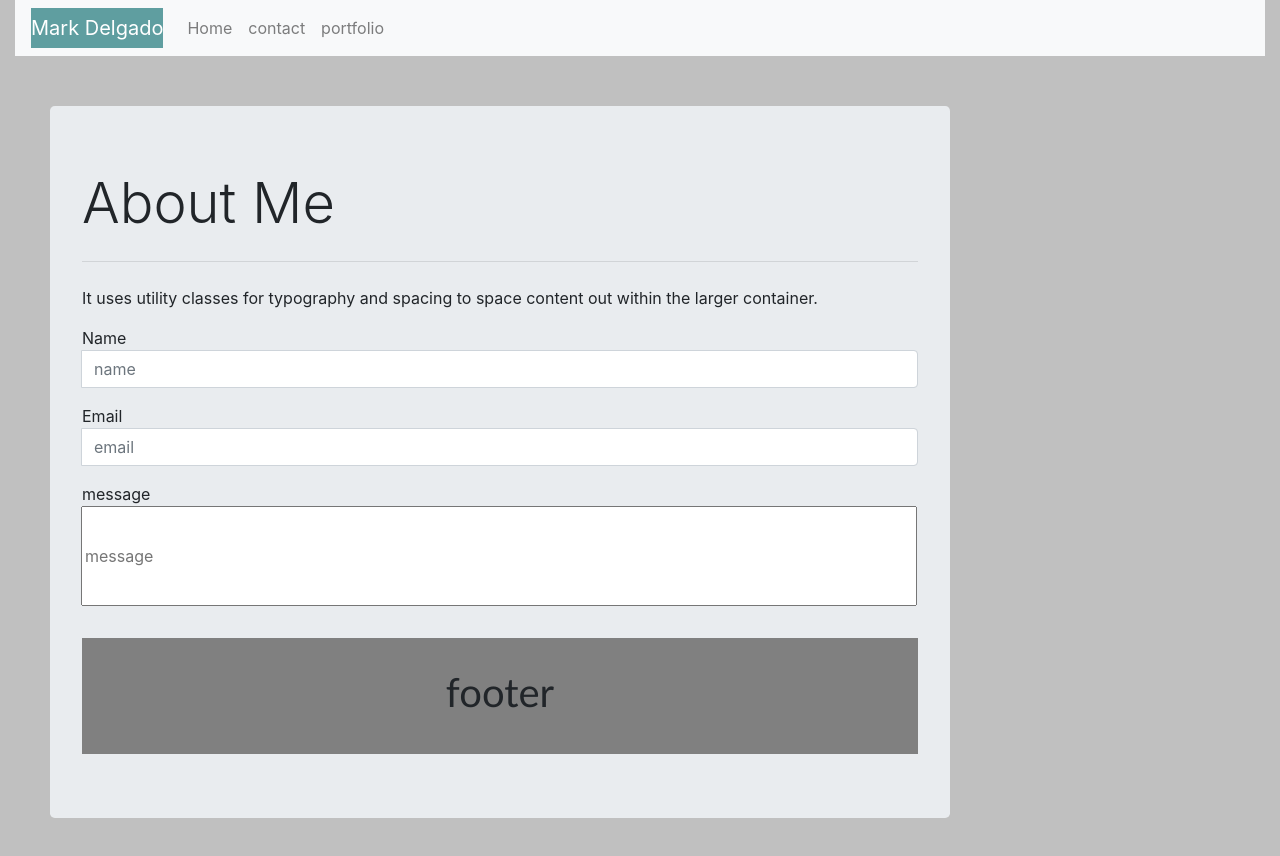
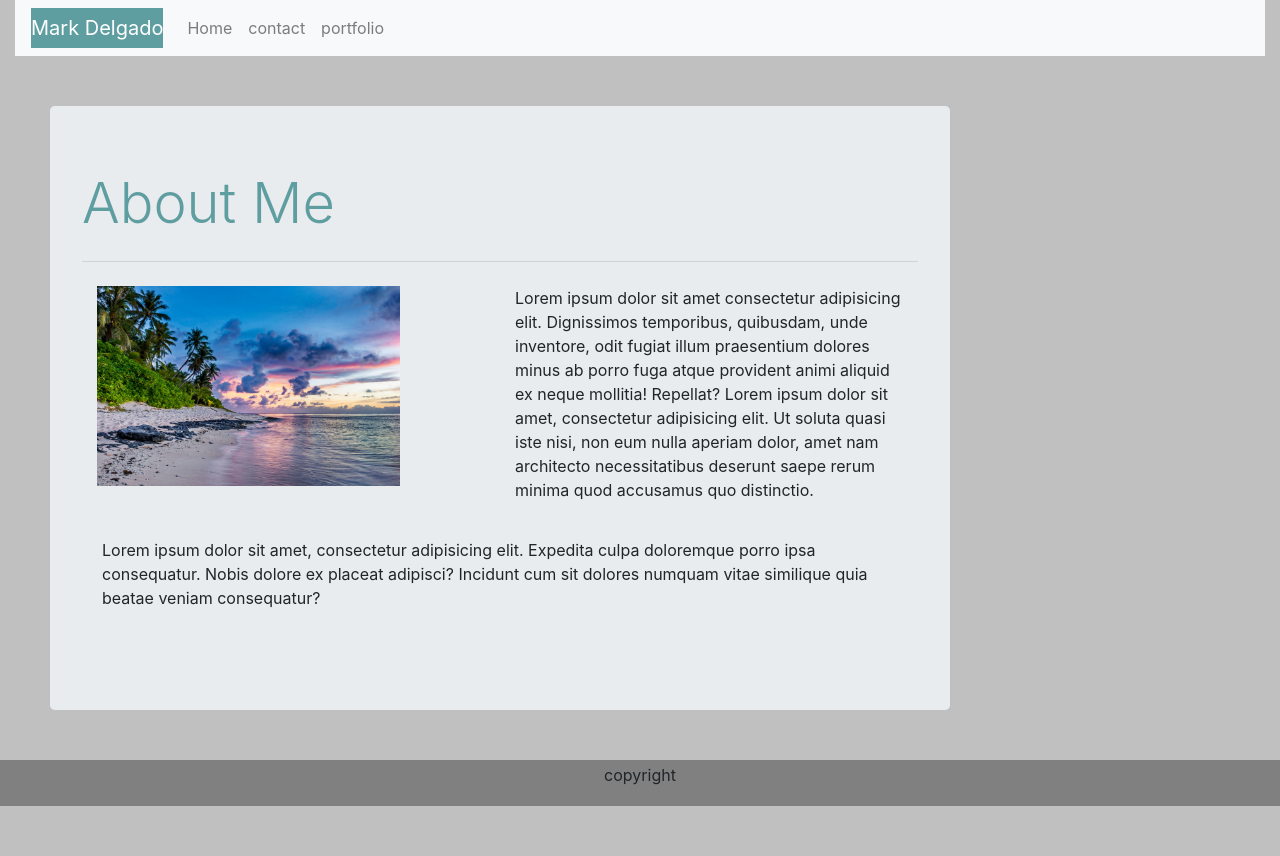
Before and after one commit to mdelgado1128/My_Portfolio, a plain HTML site: page index.html in a window 1280 px wide. After the commit the page ends 806 px from the top, so only its background shows below. Drawn offline with nearby package versions, Linux system fonts and the light colour scheme.

Commit message:
added about me content

```diff
--- a/index.html
+++ b/index.html
@@ -9,10 +9,8 @@
     <link rel="stylesheet" href="https://cdn.jsdelivr.net/npm/bootstrap@4.5.3/dist/css/bootstrap.min.css"
         integrity="sha384-TX8t27EcRE3e/ihU7zmQxVncDAy5uIKz4rEkgIXeMed4M0jlfIDPvg6uqKI2xXr2" crossorigin="anonymous">
     <link rel="stylesheet" href="main.css">
+
 </head>
-
-
-
 
 <body>
     <script src="https://code.jquery.com/jquery-3.5.1.slim.min.js"
@@ -22,29 +20,29 @@
         integrity="sha384-ho+j7jyWK8fNQe+A12Hb8AhRq26LrZ/JpcUGGOn+Y7RsweNrtN/tE3MoK7ZeZDyx"
         crossorigin="anonymous"></script>
 
-
     <div class="container-fluid">
-
         <nav class="navbar navbar-expand-lg navbar-light bg-light">
             <a class="navbar-brand" href="#">Mark Delgado</a>
             <button class="navbar-toggler" type="button" data-toggle="collapse" data-target="#navbarNav"
                 aria-controls="navbarNav" aria-expanded="false" aria-label="Toggle navigation">
                 <span class="navbar-toggler-icon"></span>
             </button>
+
             <div class="collapse navbar-collapse" id="navbarNav">
                 <ul class="navbar-nav">
+
                     <li class="nav-item">
                         <a class="nav-link" href="index.html">Home</a>
                     </li>
+
+
                     <li class="nav-item">
                         <a class="nav-link" href="contact.html">contact</a>
-
 
                     </li>
                     <li class="nav-item">
                         <a class="nav-link" href="#">portfolio</a>
                     </li>
-
                 </ul>
             </div>
         </nav>
@@ -54,68 +52,44 @@
         <h1 class="display-4">About Me</h1>
 
         <hr class="my-4">
-        <p>It uses utility classes for typography and spacing to space content out within the larger container.</p>
-        <div class="input-group input-group-sm mb-3">
 
-            <div> Name </div>
-            <div class="input-group mb-3">
-                <div class="input-group-prepend">
-                    <span id="inputGroup-sizing-default"></span>
+        <div class="input-group">
+
+            <div class="container">
+                <div class="row">
+                    <div class="box col">
+                    <img src="./assests/Images/tropical-beach-1454007190ZAK.jpg" class="float-left" />
+                    </div>
+
+                    <div class ="box col ">
+                    <p>
+                    Lorem ipsum dolor sit amet consectetur adipisicing elit. Dignissimos temporibus,
+                    quibusdam, unde inventore, odit fugiat illum praesentium dolores minus ab porro
+                    fuga atque provident animi aliquid ex neque mollitia! Repellat?
+                    Lorem ipsum dolor sit amet, consectetur adipisicing elit. Ut soluta quasi iste nisi,
+                     non eum nulla aperiam dolor, amet nam architecto necessitatibus deserunt saepe rerum
+                      minima quod accusamus quo distinctio.
+                     </p>
+
+                     </div>
                 </div>
-                <input type="text" class="form-control" placeholder="name" aria-label="Sizing example input"
-                    aria-describedby="inputGroup-sizing-default">
             </div>
 
+            <div class="second">
+                <p>
+                    Lorem ipsum dolor sit amet, consectetur adipisicing elit. Expedita culpa doloremque porro
+                     ipsa consequatur. Nobis dolore ex placeat adipisci? Incidunt cum sit dolores numquam vitae
+                     similique quia beatae veniam consequatur?
+                </p>
 
+            </div>
+        </div>
+    </div>
 
+ <footer>
+        <p> copyright</p>
+</footer>
 
-            <div> Email </div>
-            <div class="input-group mb-3">
-                <div class="input-group-prepend">
-                    <span id="inputGroup-sizing-default"></span>
-                </div>
-                <input type="text" class="form-control" placeholder="email" aria-label="Sizing example input"
-                    aria-describedby="inputGroup-sizing-default">
-            </div>
-
-
-
-            <div> message </div>
-            <div class="input-group mb-3">
-                <div class="input-group-prepend">
-                    <span id="inputGroup-sizing-default"></span>
-                </div>
-                <input type="text" class="form-control2" placeholder="message" aria-label="Sizing example input"
-                    aria-describedby="inputGroup-sizing-default">
-            </div>
-
-
-        </div>
-
-
-        <div>
-
-
-        </div>
-
-
-
-
-
-
-
-
-
-
-
-
-        <div class="footer">
-            <h1> footer </h1>
-
-
-        </div>
 </body>
 
-
-
 </html>
--- a/main.css
+++ b/main.css
@@ -1,6 +1,7 @@
 
 body {
     background-color:silver;
+
 }
 .navbar-brand {
     background-color: cadetblue;
@@ -13,24 +14,34 @@ body {
     max-width: 900px;
     margin: 50px;
 }
+.jumbotron img {
+    max-height: 200px;
+    float: left !important ;s
+}
+
+.display-4 {
+    color: cadetblue;
+
+}
 
 .form-control2 {
     height: 100px;
     width: 100%;
 }
+
+.second {
+    padding: 20px;
+}
+
+
+
+
 ::placeholder {
     text-align: inherit;
 }
 
-
-.footer {
-    padding: 30px;
-    clear: both;
-    font-family: 'Trebuchet MS', 'Lucida Sans Unicode', 'Lucida Grande', 'Lucida Sans', Arial, sans-serif;
+footer {
     text-align: center;
-    background-color: grey;
-
+    background-color: gray;
+    padding: 3px;
 }
-
-.footer h2 {
-    font-size: 20px;
```
Also changed, not shown: contact.html (+43 -22 lines), assests/Images/tropical-beach-1454007190ZAK.jpg (added), 1 other file.
